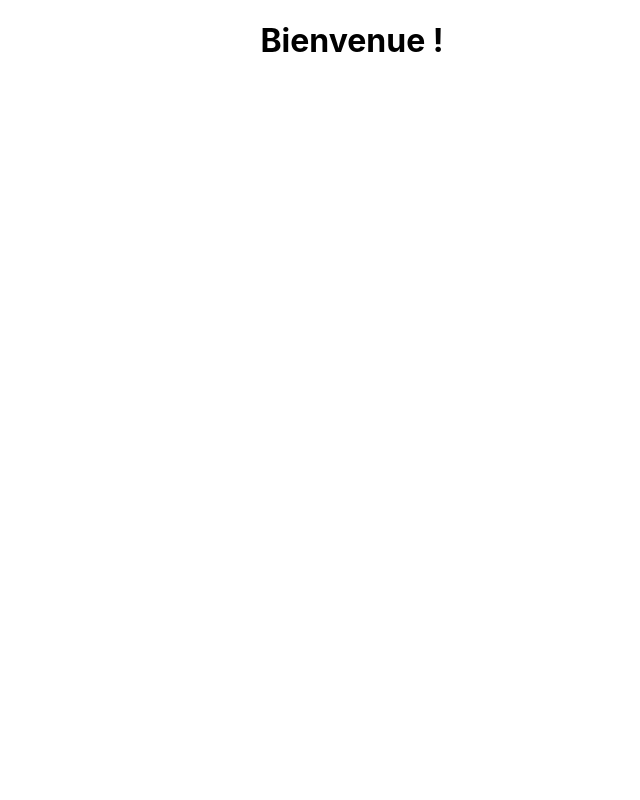
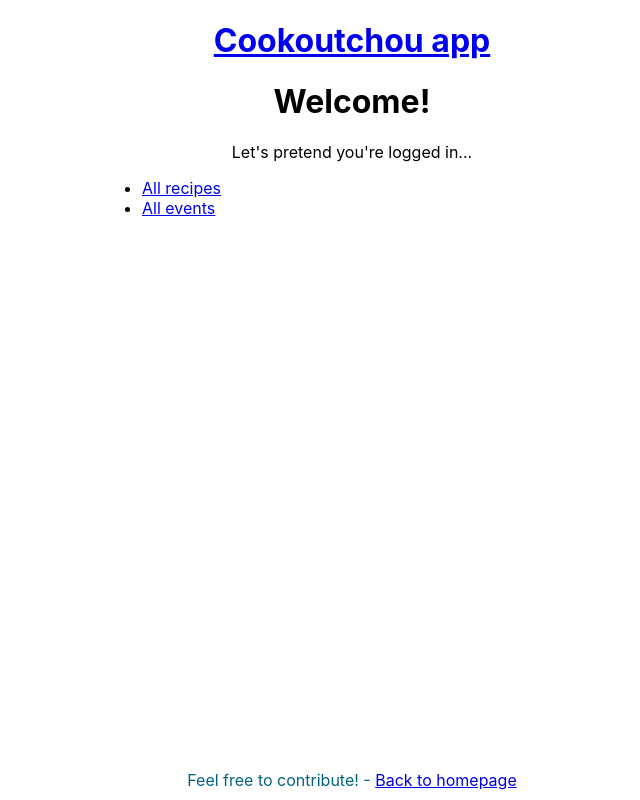
Before and after one commit to emma-dlmrch/cookoutchou, a React (Create React App) app in the folder frontend/: page / in a window 1280 px wide. Shown: the whole page, without its empty margins (288-928 px from the left). Built offline with nearby package versions, Linux system fonts and the light colour scheme.

Commit message:
Add a layout and reorganize frontend routes

```diff
--- a/frontend/src/App.css
+++ b/frontend/src/App.css
@@ -1,38 +1,22 @@
 .App {
+  width: 500px;
   text-align: center;
+  margin: auto;
 }
 
-.App-logo {
-  height: 40vmin;
-  pointer-events: none;
-}
-
-@media (prefers-reduced-motion: no-preference) {
-  .App-logo {
-    animation: App-logo-spin infinite 20s linear;
-  }
-}
-
-.App-header {
-  background-color: #282c34;
-  min-height: 100vh;
-  display: flex;
-  flex-direction: column;
-  align-items: center;
-  justify-content: center;
-  font-size: calc(10px + 2vmin);
-  color: white;
+.App ul {
+  text-align: left;
 }
 
 .App-link {
-  color: #61dafb;
+  color: #04627c;
 }
 
-@keyframes App-logo-spin {
-  from {
-    transform: rotate(0deg);
-  }
-  to {
-    transform: rotate(360deg);
-  }
+footer {
+  position: absolute;
+  bottom: 10px;
+  width: 500px;
+  text-align: center;
+
+  color: #04627c;
 }
--- a/frontend/src/App.tsx
+++ b/frontend/src/App.tsx
@@ -1,12 +1,20 @@
 import React from "react";
-import "./App.css";
+import { BrowserRouter } from "react-router-dom";
 
 import Router from "./router";
+import Header from "./layout/header";
+import Footer from "./layout/footer";
+
+import "./App.css";
 
 function App() {
   return (
     <div className="App">
-      <Router></Router>
+      <BrowserRouter>
+        <Header />
+        <Router></Router>
+        <Footer />
+      </BrowserRouter>
     </div>
   );
 }
--- /dev/null
+++ b/frontend/src/layout/footer.tsx
@@ -0,0 +1,12 @@
+import React from "react";
+import { Link } from "react-router-dom";
+
+function Footer() {
+  return (
+    <footer>
+      Feel free to contribute! - <Link to="/">Back to homepage</Link>
+    </footer>
+  );
+}
+
+export default Footer;
--- /dev/null
+++ b/frontend/src/layout/header.tsx
@@ -0,0 +1,14 @@
+import React from "react";
+import { Link } from "react-router-dom";
+
+function Header() {
+  return (
+    <header>
+      <h1>
+        <Link to="/">Cookoutchou app</Link>
+      </h1>
+    </header>
+  );
+}
+
+export default Header;
--- a/frontend/src/pages/home.tsx
+++ b/frontend/src/pages/home.tsx
@@ -1,11 +1,22 @@
-import React from 'react';
+import React from "react";
+import { Link } from "react-router-dom";
 
-import '../App.css';
-
+import "../App.css";
 
 function Homepage() {
   return (
-    <div><h1>Bienvenue !</h1></div>
+    <div>
+      <h1>Welcome!</h1>
+      <p>Let's pretend you're logged in...</p>
+      <ul>
+        <li>
+          <Link to="/recipes">All recipes</Link>
+        </li>
+        <li>
+          <Link to="/events">All events</Link>
+        </li>
+      </ul>
+    </div>
   );
 }
 
--- a/frontend/src/pages/recipes/details.tsx
+++ b/frontend/src/pages/recipes/details.tsx
@@ -1,5 +1,4 @@
 import React from "react";
-import "../App.css";
 
 import { Recipe } from "../../models";
 
--- a/frontend/src/pages/recipes/form.tsx
+++ b/frontend/src/pages/recipes/form.tsx
@@ -1,5 +1,4 @@
 import React from "react";
-import "../App.css";
 
 function RecipeForm() {
   return (
--- a/frontend/src/pages/recipes/list.tsx
+++ b/frontend/src/pages/recipes/list.tsx
@@ -1,5 +1,4 @@
 import React from "react";
-import "../App.css";
 
 import { Recipe } from "../../models";
 import RecipeDetails from "./details";
--- a/frontend/src/router.tsx
+++ b/frontend/src/router.tsx
@@ -1,15 +1,17 @@
 import React from "react";
-import { BrowserRouter, Routes, Route } from "react-router-dom";
+import { Route, Routes } from "react-router-dom";
 
 import Home from "./pages/home";
+import RecipesList from "./pages/recipes/list";
+import EventsList from "./pages/events/list";
 
 function Router() {
   return (
-    <BrowserRouter>
-      <Routes>
-        <Route path="/" element={<Home />} />
-      </Routes>
-    </BrowserRouter>
+    <Routes>
+      <Route path="/" element={<Home />} />
+      <Route path="/recipes" element={<RecipesList />} />
+      <Route path="/events" element={<EventsList />} />
+    </Routes>
   );
 }
 
```
Also changed, not shown: frontend/src/pages/events/details.tsx (+4 -4 lines), frontend/src/pages/events/form.tsx (+4 -4 lines), frontend/src/pages/events/list.tsx (+4 -4 lines).
